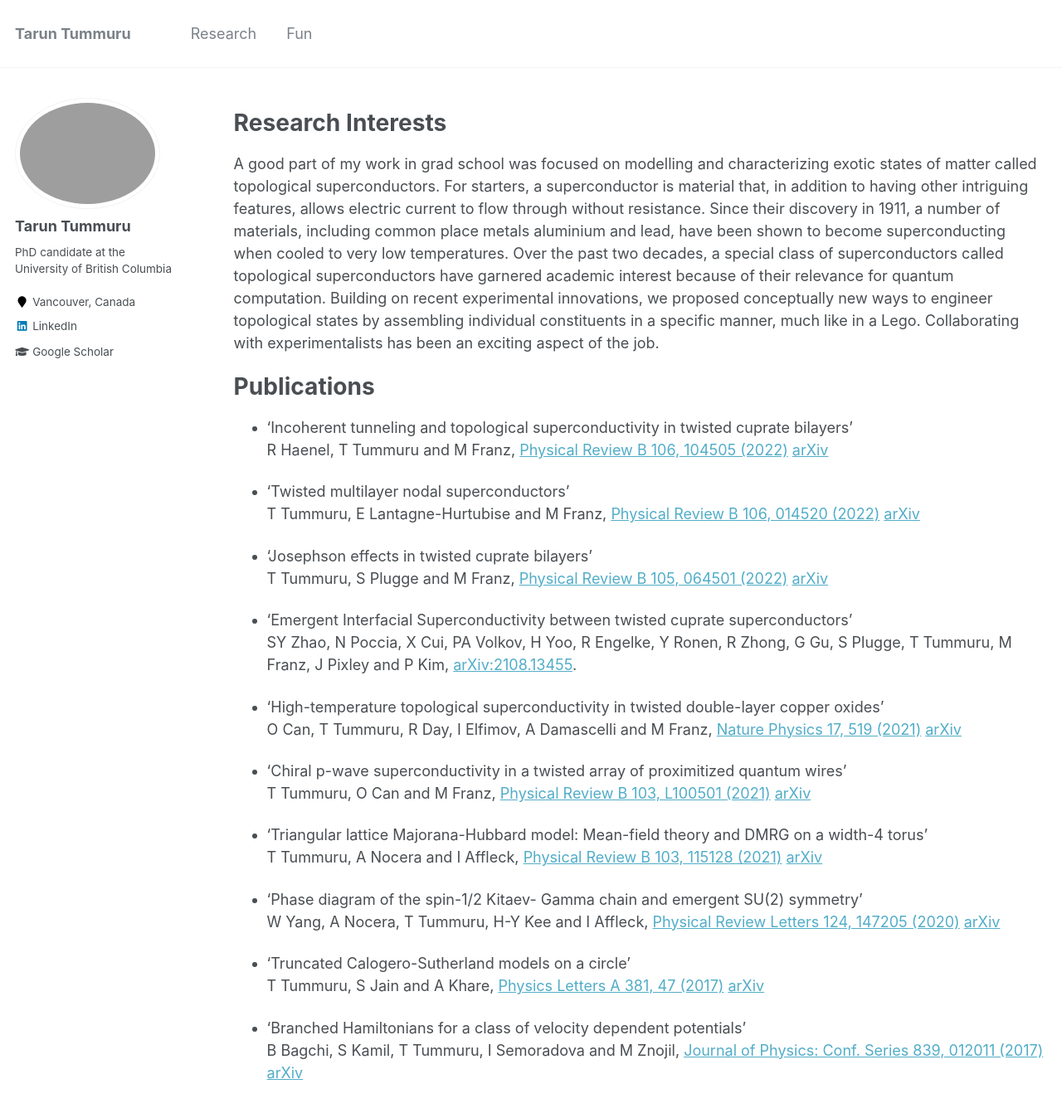
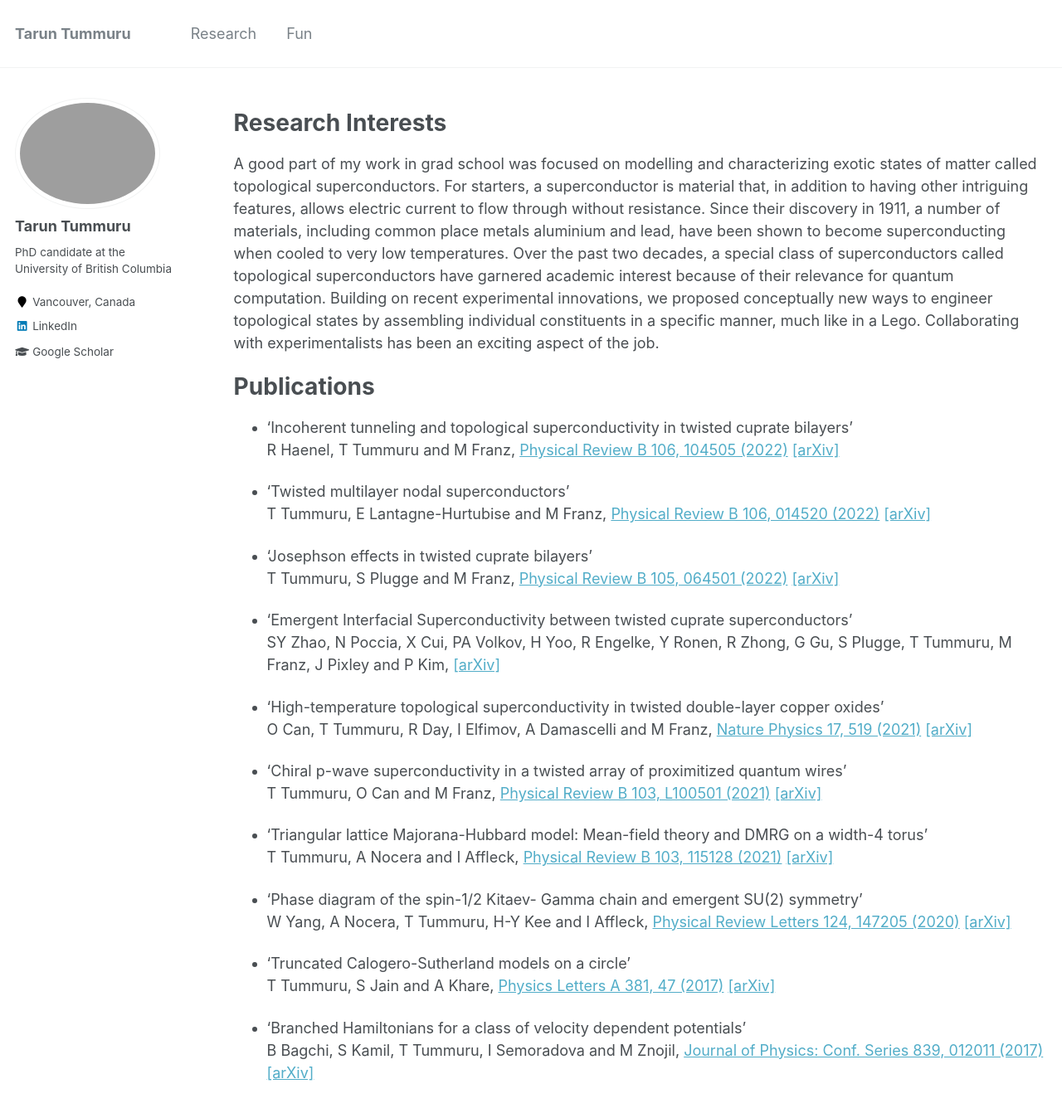
Before and after one commit to ttummuru/ttummuru.github.io, a Jekyll site: the page built from _pages/research.md, in a window 1280 px wide and 1400 px high. Shown: the top 1342 px of the window at 83% size. Built offline with Jekyll 4.4.1, drawn with Linux system fonts in a browser that asks for light colours.

Commit message:
minor formatting

```diff
--- a/_pages/research.md
+++ b/_pages/research.md
@@ -13,34 +13,34 @@ A good part of my work in grad school was focused on modelling and characterizin
 Publications
 ======
 * ‘Incoherent tunneling and topological superconductivity in twisted cuprate bilayers’ \
-R Haenel, T Tummuru and M Franz, [Physical Review B 106, 104505 (2022)](https://journals.aps.org/prb/abstract/10.1103/PhysRevB.106.104505) [arXiv](https://arxiv.org/abs/2207.03011)
+R Haenel, T Tummuru and M Franz, [Physical Review B 106, 104505 (2022)](https://journals.aps.org/prb/abstract/10.1103/PhysRevB.106.104505) [[arXiv]](https://arxiv.org/abs/2207.03011)
 
 * ‘Twisted multilayer nodal superconductors’ \
-T Tummuru, E Lantagne-Hurtubise and M Franz, [Physical Review B 106, 014520 (2022)](https://journals.aps.org/prb/abstract/10.1103/PhysRevB.106.014520) [arXiv](https://arxiv.org/abs/2202.08790)
+T Tummuru, E Lantagne-Hurtubise and M Franz, [Physical Review B 106, 014520 (2022)](https://journals.aps.org/prb/abstract/10.1103/PhysRevB.106.014520) [[arXiv]](https://arxiv.org/abs/2202.08790)
 
 * ‘Josephson effects in twisted cuprate bilayers’ \
-T Tummuru, S Plugge and M Franz, [Physical Review B 105, 064501 (2022)](https://journals.aps.org/prb/abstract/10.1103/PhysRevB.105.064501) [arXiv](https://arxiv.org/abs/2108.13457)
+T Tummuru, S Plugge and M Franz, [Physical Review B 105, 064501 (2022)](https://journals.aps.org/prb/abstract/10.1103/PhysRevB.105.064501) [[arXiv]](https://arxiv.org/abs/2108.13457)
 
 * ‘Emergent Interfacial Superconductivity between twisted cuprate superconductors’ \
-SY Zhao, N Poccia, X Cui, PA Volkov, H Yoo, R Engelke, Y Ronen, R Zhong, G Gu, S Plugge, T Tummuru, M Franz, J Pixley and P Kim, [arXiv:2108.13455](https://arxiv.org/abs/2108.13455).
+SY Zhao, N Poccia, X Cui, PA Volkov, H Yoo, R Engelke, Y Ronen, R Zhong, G Gu, S Plugge, T Tummuru, M Franz, J Pixley and P Kim, [[arXiv]](https://arxiv.org/abs/2108.13455)
 
 * ‘High-temperature topological superconductivity in twisted double-layer copper oxides’ \
-O Can, T Tummuru, R Day, I Elfimov, A Damascelli and M Franz, [Nature Physics 17, 519 (2021)](https://www.nature.com/articles/s41567-020-01142-7) [arXiv](https://arxiv.org/abs/2012.01412)
+O Can, T Tummuru, R Day, I Elfimov, A Damascelli and M Franz, [Nature Physics 17, 519 (2021)](https://www.nature.com/articles/s41567-020-01142-7) [[arXiv]](https://arxiv.org/abs/2012.01412)
 
 * ‘Chiral p-wave superconductivity in a twisted array of proximitized quantum wires’ \
-T Tummuru, O Can and M Franz, [Physical Review B 103, L100501 (2021)](https://journals.aps.org/prb/abstract/10.1103/PhysRevB.103.L100501) [arXiv](https://arxiv.org/abs/2012.03986)
+T Tummuru, O Can and M Franz, [Physical Review B 103, L100501 (2021)](https://journals.aps.org/prb/abstract/10.1103/PhysRevB.103.L100501) [[arXiv]](https://arxiv.org/abs/2012.03986)
 
 * ‘Triangular lattice Majorana-Hubbard model: Mean-field theory and DMRG on a width-4 torus’ \
-T Tummuru, A Nocera and I Affleck, [Physical Review B 103, 115128 (2021)](https://journals.aps.org/prb/abstract/10.1103/PhysRevB.103.115128) [arXiv](https://arxiv.org/abs/2008.09963)
+T Tummuru, A Nocera and I Affleck, [Physical Review B 103, 115128 (2021)](https://journals.aps.org/prb/abstract/10.1103/PhysRevB.103.115128) [[arXiv]](https://arxiv.org/abs/2008.09963)
 
 * ‘Phase diagram of the spin-1/2 Kitaev- Gamma chain and emergent SU(2) symmetry’ \
-W Yang, A Nocera, T Tummuru, H-Y Kee and I Affleck, [Physical Review Letters 124, 147205 (2020)](https://arxiv.org/abs/1910.14304}{Physical Review Letters 124, 147205 (2020)) [arXiv](https://arxiv.org/abs/1910.14304)
+W Yang, A Nocera, T Tummuru, H-Y Kee and I Affleck, [Physical Review Letters 124, 147205 (2020)](https://arxiv.org/abs/1910.14304}{Physical Review Letters 124, 147205 (2020)) [[arXiv]](https://arxiv.org/abs/1910.14304)
 
 * ‘Truncated Calogero-Sutherland models on a circle’ \
-T Tummuru, S Jain and A Khare, [Physics Letters A 381, 47 (2017)](https://doi.org/10.1016/j.physleta.2017.10.007) [arXiv](https://arxiv.org/abs/1609.07928)
+T Tummuru, S Jain and A Khare, [Physics Letters A 381, 47 (2017)](https://doi.org/10.1016/j.physleta.2017.10.007) [[arXiv]](https://arxiv.org/abs/1609.07928)
 
 * ‘Branched Hamiltonians for a class of velocity dependent potentials’ \
-B Bagchi, S Kamil, T Tummuru, I Semoradova and M Znojil, [Journal of Physics: Conf. Series 839, 012011 (2017)](http://iopscience.iop.org/article/10.1088/1742-6596/839/1/012011) [arXiv](https://arxiv.org/abs/1701.02280)
+B Bagchi, S Kamil, T Tummuru, I Semoradova and M Znojil, [Journal of Physics: Conf. Series 839, 012011 (2017)](http://iopscience.iop.org/article/10.1088/1742-6596/839/1/012011) [[arXiv]](https://arxiv.org/abs/1701.02280)
 
 
 <!---
```
Also changed, not shown: _pages/fun.md (+1 -1 lines).
